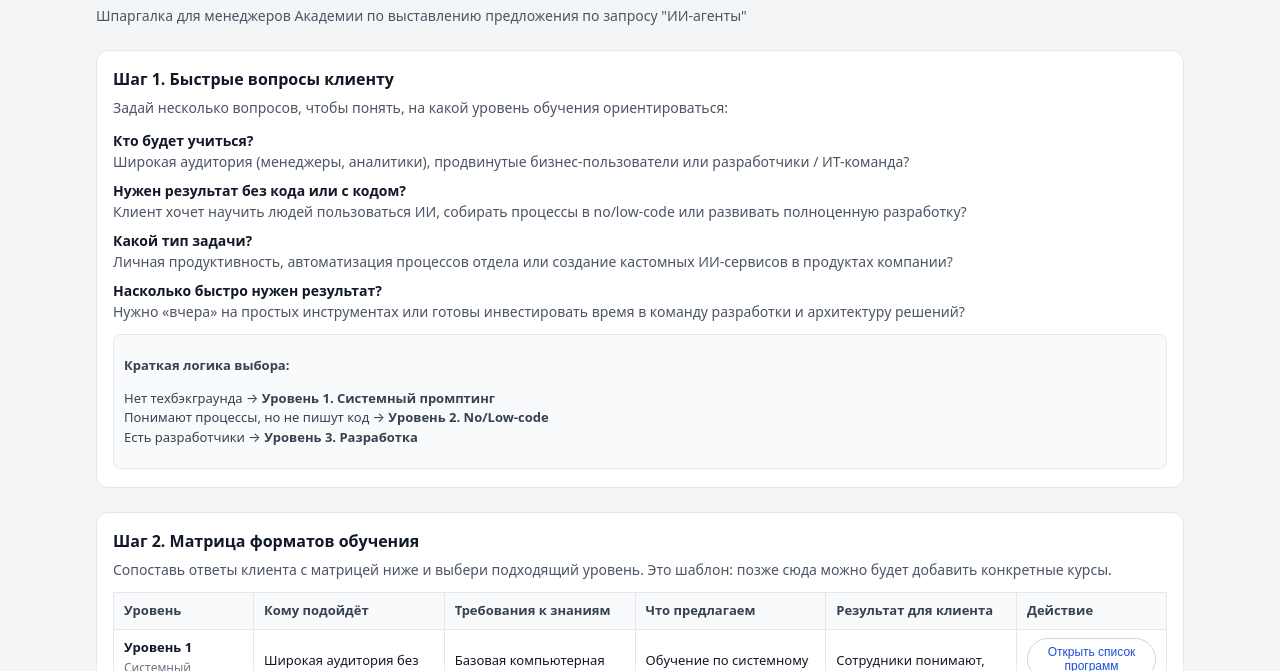
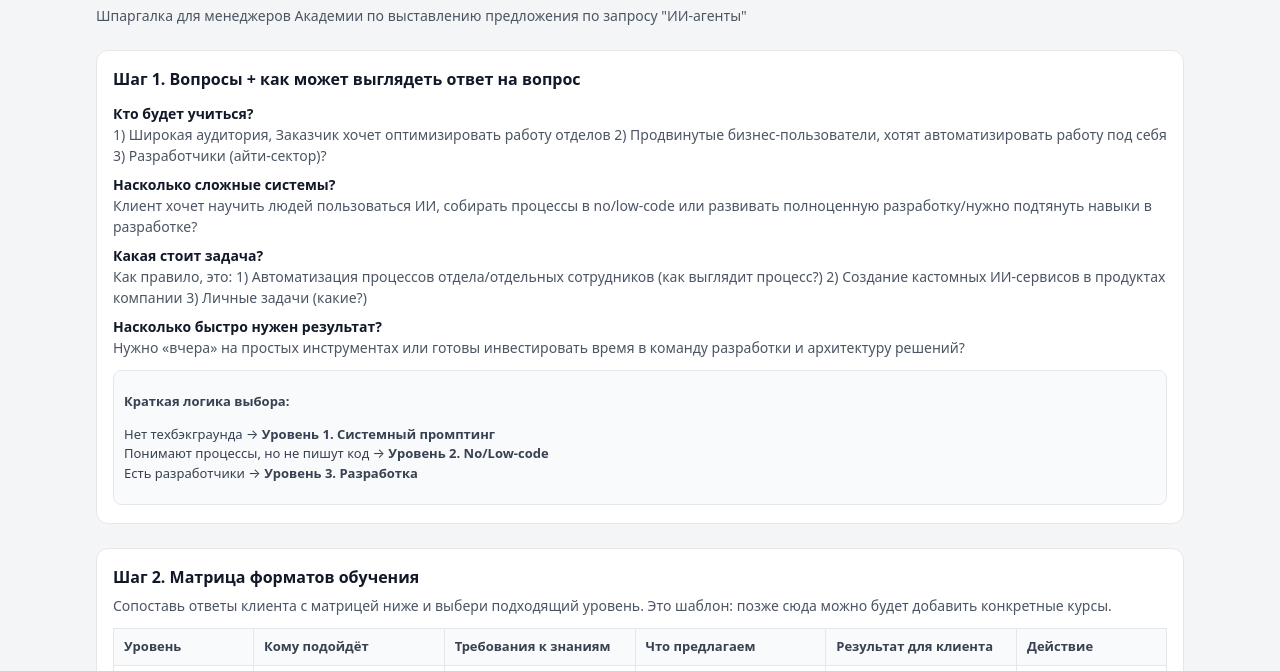
Before and after one commit to fraustoboy/ai-agents-quick-brief-for-sales, a plain HTML site: page index.html in a window 1280 px wide. Shown: the part 66-737 px from the top of the page. Drawn offline with Linux system fonts and the light colour scheme.

Commit message:
Update index.html

```diff
--- a/index.html
+++ b/index.html
@@ -17,22 +17,21 @@
     </header>
 
     <section class="section">
-      <h2 class="section-title">Шаг 1. Быстрые вопросы клиенту</h2>
+      <h2 class="section-title">Шаг 1. Вопросы + как может выглядеть ответ на вопрос </h2>
       <p class="section-intro">
-        Задай несколько вопросов, чтобы понять, на какой уровень обучения ориентироваться:
       </p>
       <ul class="questions-list">
         <li>
           <span class="q-label">Кто будет учиться?</span>
-          <span class="q-text">Широкая аудитория (менеджеры, аналитики), продвинутые бизнес-пользователи или разработчики / ИТ-команда?</span>
+          <span class="q-text">1) Широкая аудитория, Заказчик хочет оптимизировать работу отделов 2) Продвинутые бизнес-пользователи, хотят автоматизировать работу под себя 3) Разработчики (айти-сектор)?</span>
         </li>
         <li>
-          <span class="q-label">Нужен результат без кода или с кодом?</span>
-          <span class="q-text">Клиент хочет научить людей пользоваться ИИ, собирать процессы в no/low-code или развивать полноценную разработку?</span>
+          <span class="q-label">Насколько сложные системы?</span>
+          <span class="q-text">Клиент хочет научить людей пользоваться ИИ, собирать процессы в no/low-code или развивать полноценную разработку/нужно подтянуть навыки в разработке?</span>
         </li>
         <li>
-          <span class="q-label">Какой тип задачи?</span>
-          <span class="q-text">Личная продуктивность, автоматизация процессов отдела или создание кастомных ИИ-сервисов в продуктах компании?</span>
+          <span class="q-label">Какая стоит задача?</span>
+          <span class="q-text">Как правило, это: 1) Автоматизация процессов отдела/отдельных сотрудников (как выглядит процесс?) 2) Создание кастомных ИИ-сервисов в продуктах компании 3) Личные задачи (какие?)</span>
         </li>
         <li>
           <span class="q-label">Насколько быстро нужен результат?</span>
```
